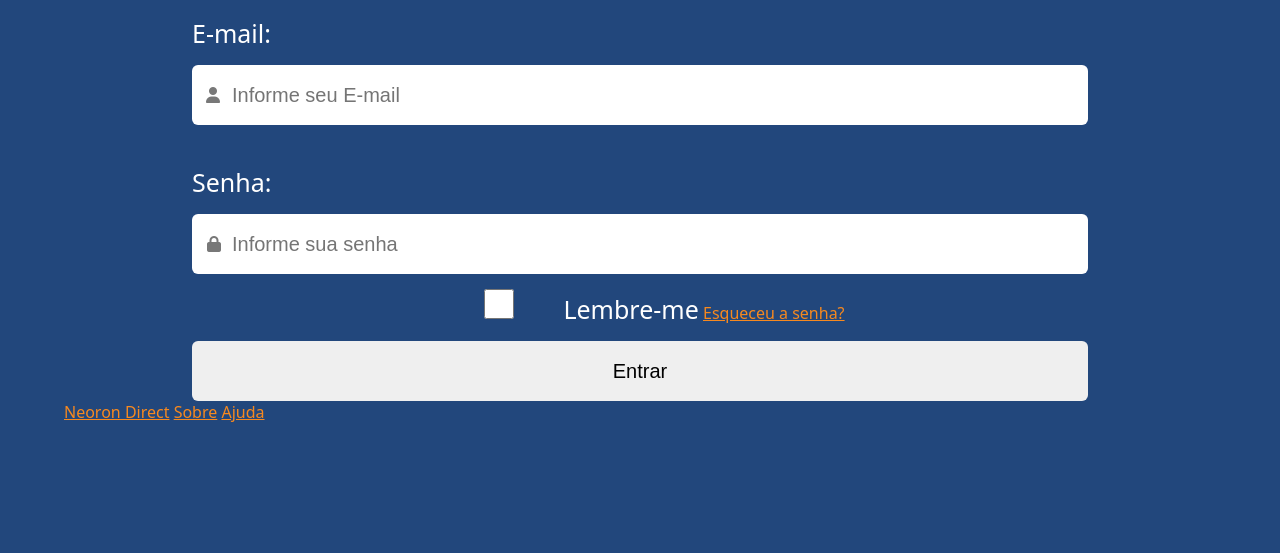
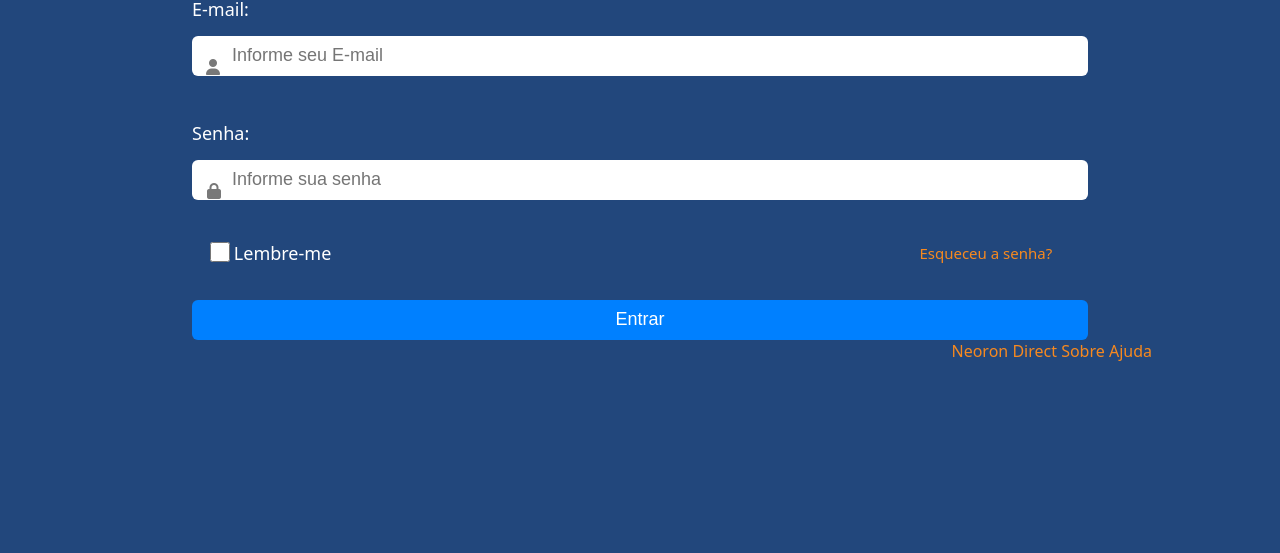
Before and after one commit to toinhao19/login, a plain HTML site: page index.html in a window 1280 px wide. Shown: the part 247-800 px from the top of the page. Drawn offline with Linux system fonts and the light colour scheme.

Commit message:
melhorias

```diff
--- a/estilos/style.css
+++ b/estilos/style.css
@@ -18,7 +18,8 @@
     --corMain: #0F326D;
     --corLink: #F7891F;
     --corText: white;
-
+    --corInput: rgba(0, 128, 255, 0.507);
+    --corSubmit: rgba(0, 128, 255, 1);
     /* Fontes: */
     --fontPrinc: system-ui, -apple-system, BlinkMacSystemFont, 'Segoe UI', Roboto, Oxygen, Ubuntu, Cantarell, 'Open Sans', 'Helvetica Neue', sans-serif;
     --fontHeader: 'Times New Roman', Times, serif;
@@ -41,7 +42,7 @@ main {
     left: 50%;
     transform: translate(-50%, -50%);
 
-    width: 90vw;
+    width: 80vw;
     height: 70vh;
     border-radius: 6px;
 
@@ -51,6 +52,12 @@ main {
 
 a {
     color: var(--corLink);
+    text-decoration: none;
+
+}
+
+a:hover {
+    text-decoration: underline;
 }
 
 /* configs das Divs*/
@@ -74,87 +81,22 @@ img {
 
 div#header {
     color: var(--corText);
-    font: normal 800 17px var(--fontHeader);
+    font: normal 800 13.7px var(--fontHeader);
     text-align: center;
-    line-height: 3.8em;
+    line-height: 4em; /* Antes tava em 5em */
     padding: 7px 7px 7px 20px;
 
 }
 
 div#header p {
     font-weight: 500;
-    font-size: 22px;
+    font-size: 18px;
 }
 
 /* Div form */
 
 div#form {
     text-align: center;
-}
-
-/* config input */
-
-input {
-    border-radius: 6px;
-    border: none;
-    margin-top: 15px;
-    font-size: 20px;
-    width: 70vw;
-    height: 60px;
-}
-
-/* config label */
-
-div#form label {
-    text-align: left;
-    font-size: 25px;
-}
-
-/* div login */
-
-div.login {
-    position: relative;
-    display: inline-block;
-    text-align: left;
-}
-
-
-div.login input {
-    padding-left: 40px; /* Espaço para o ícone */
-    margin-bottom: 40px;
-}
-
-div.login input:hover {
-
-    box-shadow: 0px 0px 7px rgba(0, 128, 255, 0.507);
-}
-
-div.login input:focus-within {
-    box-shadow: 0px 0px 15px red;
-}
-
-
-/* div key */
-
-div.key {
-    position: relative;
-    display: inline-block;
-    text-align: left;
-}
-
-div.key input {
-    padding-left: 40px; /* Espaço pra o ícone */
-
-}
-
-/* div checkbox */
-
-
-
-#check {
-    width: 10vw;
-    height: 30px;
-    border-radius: 10px;
 }
 
 
@@ -165,7 +107,7 @@ i#user {
     left: 14px;
     top: 50%;
     color: rgb(120, 120, 120);
-    transform: translateY(-27%);
+    transform: translateY(0%);
     font-size: 1em;
 }
 
@@ -175,5 +117,117 @@ i#key {
     top: 50%;
     color: rgb(120, 120, 120);
     font-size: 1em;
-    transform: translateY(100%);
+    transform: translateY(65%);
 }
+
+/* config input */
+
+input {
+    border-radius: 6px;
+    border: none;
+    margin-top: 15px;
+    font-size: 18px;
+    width: 70vw;
+    height: 40px;
+}
+
+input:hover {
+
+    box-shadow: 0px 0px 7px var(--corInput);
+}
+
+input:focus-within {
+    outline: solid 2px var(--corInput);
+    box-shadow: 0px 0px var(--corInput);
+}
+
+/* config label */
+
+div#form label {
+    text-align: left;
+    font-size: 18px;
+}
+
+/* div login */
+
+div.login {
+    position: relative;
+    display: inline-block;
+    text-align: left;
+    padding-bottom: 25px;
+}
+
+
+div.login input {
+    padding-left: 40px; /* Espaço para o ícone */
+    margin-bottom: 20px; /* tirei de 40 -> para 20 */
+}
+
+
+/* div key */
+
+div.key {
+    position: relative;
+    display: inline-block;
+    text-align: left;
+    padding-bottom: 25px;
+}
+
+div.key input {
+    padding-left: 40px; /* Espaço pra o ícone */
+
+}
+
+/* div checkbox */
+
+div.save  {
+    position: relative;
+    left: 8%;
+
+    width: 70vw;
+    text-align: left;
+    font-size: 15px;
+    padding-bottom: 20px;
+}
+
+div.save #check {
+    width: 20px;
+    height: 20px;
+    border-radius: 10px;
+    transform: translateY(10%);
+}
+
+div.save #check:hover {
+    cursor: pointer;
+}
+
+
+div.save a {
+    position: relative;
+    right: 6%;
+    display: block;
+    float: right;
+    padding-top: 18px;
+}
+
+
+/* div enter */
+
+div.enter input {
+    background-color: var(--corSubmit);
+    color: white;
+}
+
+div.enter input:hover {
+    cursor: pointer;
+}
+
+div.enter input:focus-within {
+    outline: solid 1px var(--corInput);
+}
+
+/* div links */
+
+div.links p {
+    float: right;
+}
--- a/index.html
+++ b/index.html
@@ -15,12 +15,10 @@
     </div>
 
         <main>
-
             <div id="header">
                 <h1>Bem vindo ao Neoron Studio</h1>
                 <p>Que bom te ver por aqui :)</p>
             </div>
-
             <div id="form">
             <form action="cadastro.php" autocomplete="on">
                 <div class="login">
@@ -35,19 +33,18 @@
                     <input type="password" name="senha" id="key" required minlength="8" maxlength="16" placeholder="Informe sua senha" autocomplete="current-password">
 
                 </div>
-
                 <div class="save">
-                    <input type="checkbox" name="save" id="check"><label for="save">Lembre-me</label>
-                    <!--Criar a outra pagina de esqueceu a senha.-->
+                        <input type="checkbox" name="save" id="check">
+                        <label for="save">Lembre-me</label>
                         <a href="#" id="reset-password">Esqueceu a senha?</a>
                 </div>
 
                 <div class="enter">
                     <input type="submit" value="Entrar">
                 </div>
+
             </form>
         </div>
-
         <div class="links">
             <p>
                 <a href="#">Neoron Direct</a>
@@ -57,5 +54,6 @@
         </div>
     </main>
 
+
 </body>
 </html>
```
Lines whose indentation alone changed are shown as unchanged.
